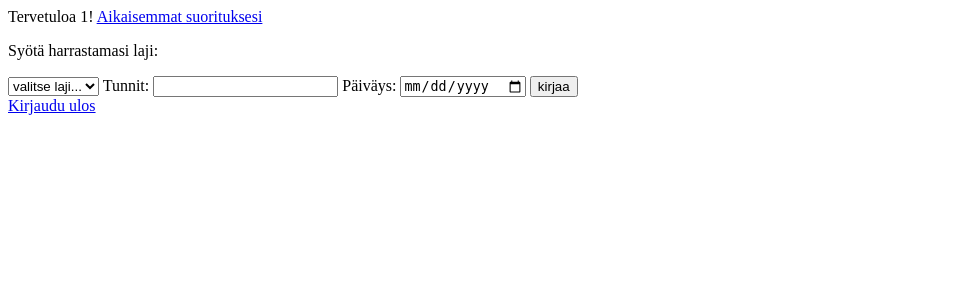
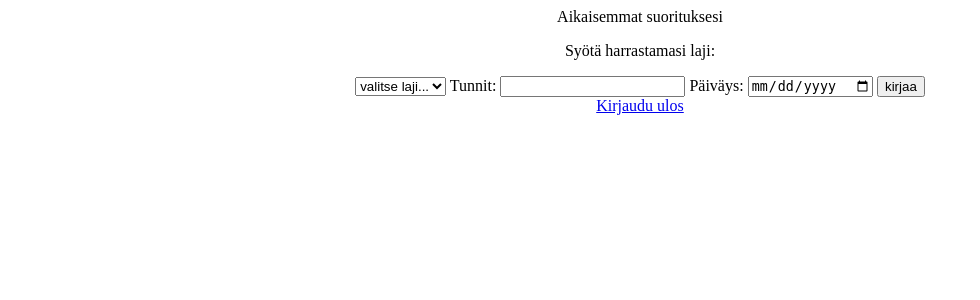
Before and after one commit to viljo96/PHP_Koulu, a PHP site: page /secondpage.php in a window 1280 px wide. Shown: the top 300 px of the page, without its empty margins (0-980 px from the left). Run offline with PHP 8.4, Linux system fonts and the light colour scheme; the visitor is signed in with stand-in values (Sample User, id 1).

Commit message:
Update secondpage.php

```diff
--- a/secondpage.php
+++ b/secondpage.php
@@ -4,7 +4,12 @@
 <meta charset ="UTF-8">
 <title>Toka sivu</title>
 </head>
-<body>
+  <style>
+    body{
+      text-align:center;
+    }
+  </style>
+<body background="urheilukuva.jpg>
   <?php
   //Tervehditään käyttäjää
   session_start();
```
